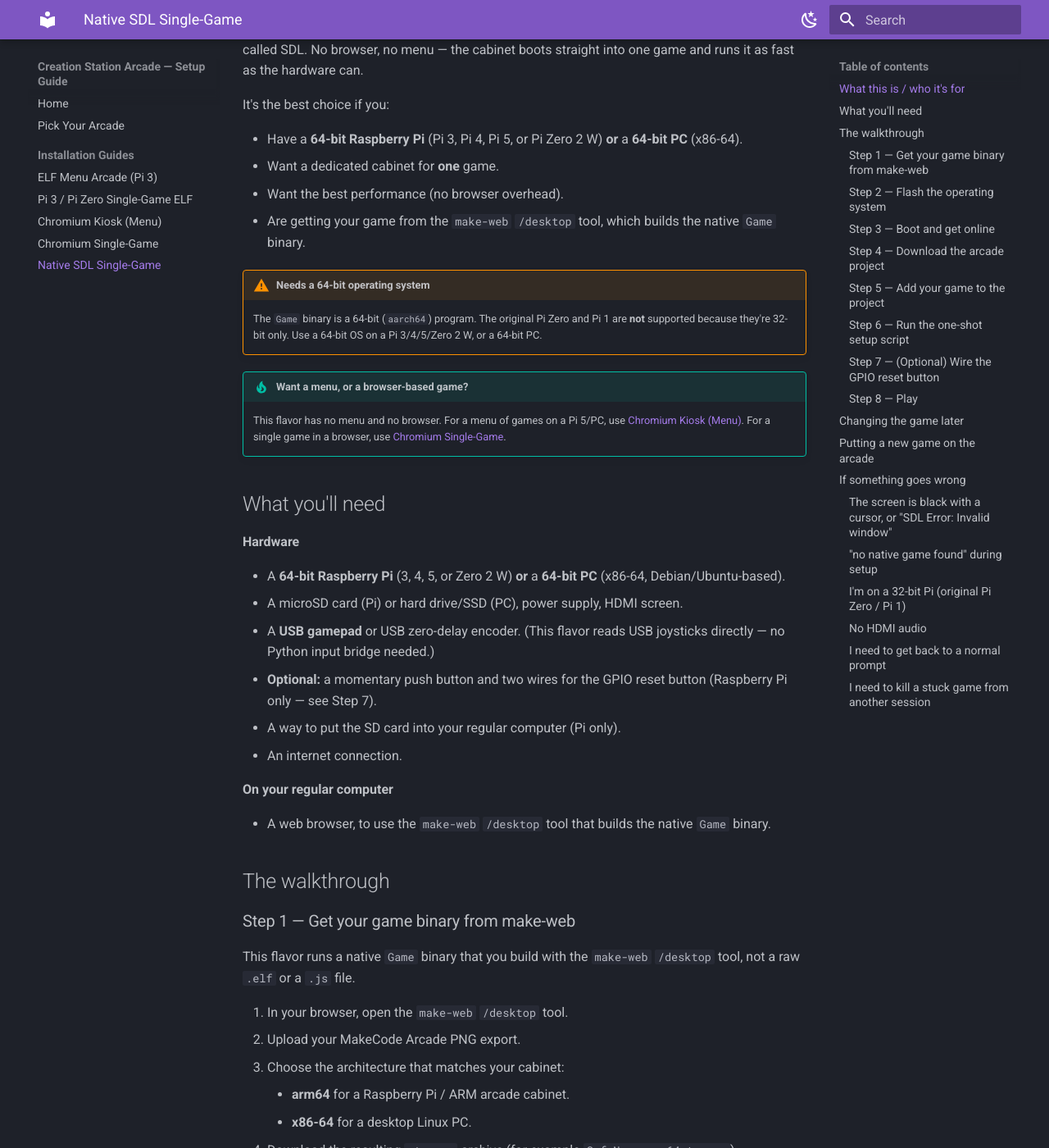
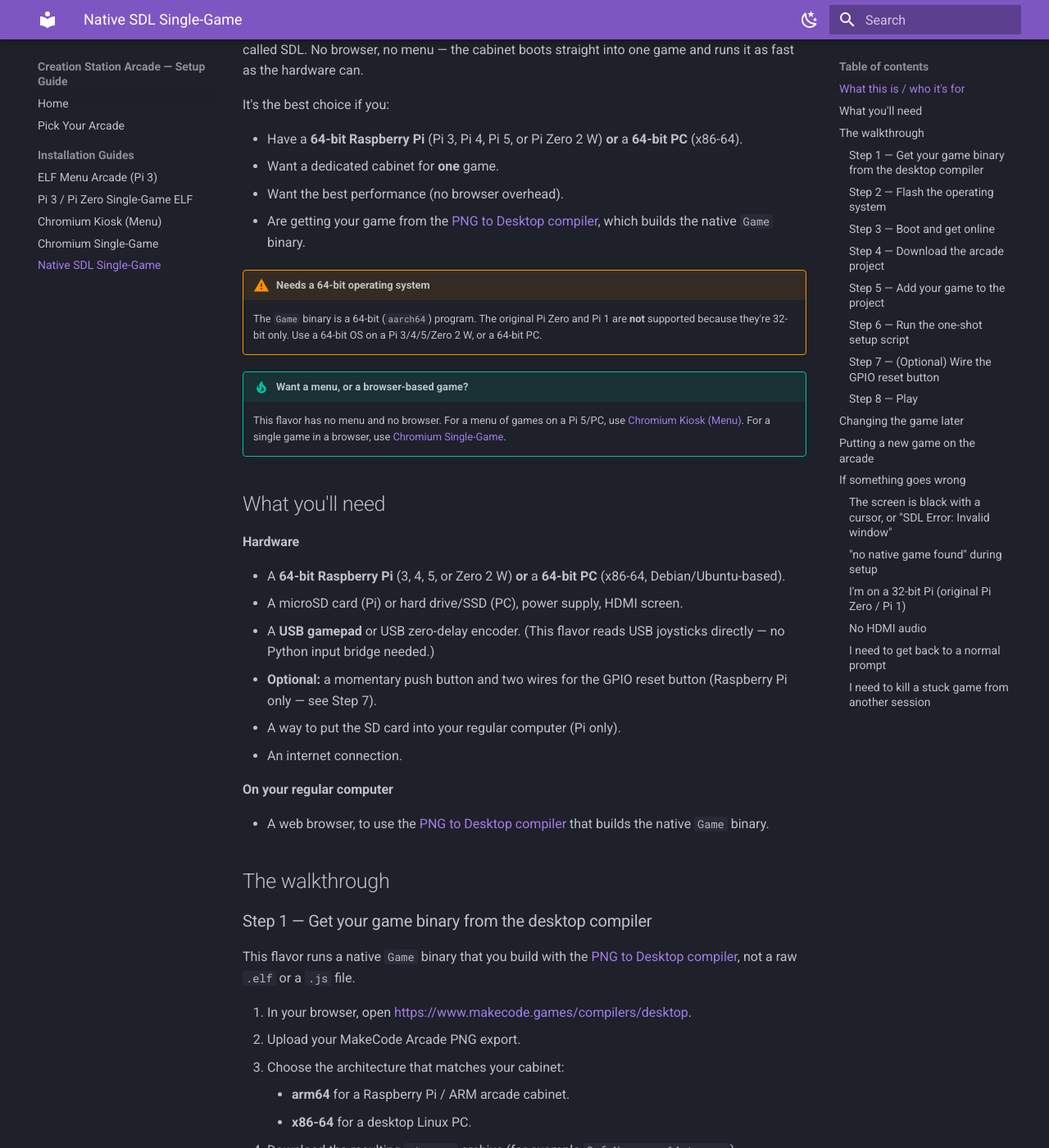
Before and after one commit to Kikketer/CreationStationArcade, an MkDocs documentation site: the page built from docs/single-native-arcade.md, in a window 1280 px wide and 1400 px high, scrolled down 234 px. Shown: the whole window at 82% size. Built offline with MkDocs 1.6.1 and Material for MkDocs 9.7.7, drawn with Linux system fonts in a browser that asks for light colours; some of the changed text lies outside the part shown.

Commit message:
Point docs at the hosted compilers on makecode.games
Replaces the local pxt fork build steps and the old make-web /desktop
references with the hosted tools: /compilers, /compilers/desktop, and
/compilers/elf.

```diff
--- a/docs/single-native-arcade.md
+++ b/docs/single-native-arcade.md
@@ -9,7 +9,7 @@
 - Have a **64-bit Raspberry Pi** (Pi 3, Pi 4, Pi 5, or Pi Zero 2 W) **or** a **64-bit PC** (x86-64).
 - Want a dedicated cabinet for **one** game.
 - Want the best performance (no browser overhead).
-- Are getting your game from the `make-web` `/desktop` tool, which builds the native `Game` binary.
+- Are getting your game from the [PNG to Desktop compiler](https://www.makecode.games/compilers/desktop), which builds the native `Game` binary.
 
 !!! warning "Needs a 64-bit operating system"
     The `Game` binary is a 64-bit (`aarch64`) program. The original Pi Zero and Pi 1 are **not** supported because they're 32-bit only. Use a 64-bit OS on a Pi 3/4/5/Zero 2 W, or a 64-bit PC.
@@ -30,15 +30,15 @@
 
 **On your regular computer**
 
-- A web browser, to use the `make-web` `/desktop` tool that builds the native `Game` binary.
+- A web browser, to use the [PNG to Desktop compiler](https://www.makecode.games/compilers/desktop) that builds the native `Game` binary.
 
 ## The walkthrough
 
-### Step 1 — Get your game binary from make-web
+### Step 1 — Get your game binary from the desktop compiler
 
-This flavor runs a native `Game` binary that you build with the `make-web` `/desktop` tool, not a raw `.elf` or a `.js` file.
+This flavor runs a native `Game` binary that you build with the [PNG to Desktop compiler](https://www.makecode.games/compilers/desktop), not a raw `.elf` or a `.js` file.
 
-1. In your browser, open the `make-web` `/desktop` tool.
+1. In your browser, open <https://www.makecode.games/compilers/desktop>.
 2. Upload your MakeCode Arcade PNG export.
 3. Choose the architecture that matches your cabinet:
     - **arm64** for a Raspberry Pi / ARM arcade cabinet.
@@ -172,7 +172,7 @@
 
 ## Putting a new game on the arcade
 
-1. Build the native binary in the `make-web` `/desktop` tool (Step 1), choosing the right architecture (`arm64` for a Pi, `x86-64` for a PC).
+1. Build the native binary with the [PNG to Desktop compiler](https://www.makecode.games/compilers/desktop) (Step 1), choosing the right architecture (`arm64` for a Pi, `x86-64` for a PC).
 2. Copy the `.tar.gz` onto the Pi and extract it into `games/<Name>/` (Step 5).
 3. Re-run the installer with `--game=<Name>` and reboot (above).
 
```
Also changed, not shown: docs/chromium-kiosk.md (+1 -1 lines), docs/elf-menu.md (+6 -1 lines), docs/pi3-elf-kiosk.md (+5 -1 lines), docs/single-game-kiosk.md (+1 -1 lines), readme.md (+13 -17 lines).
